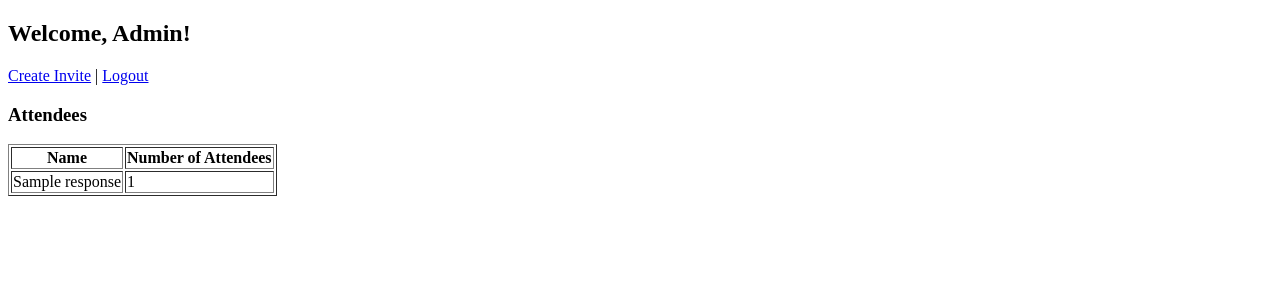
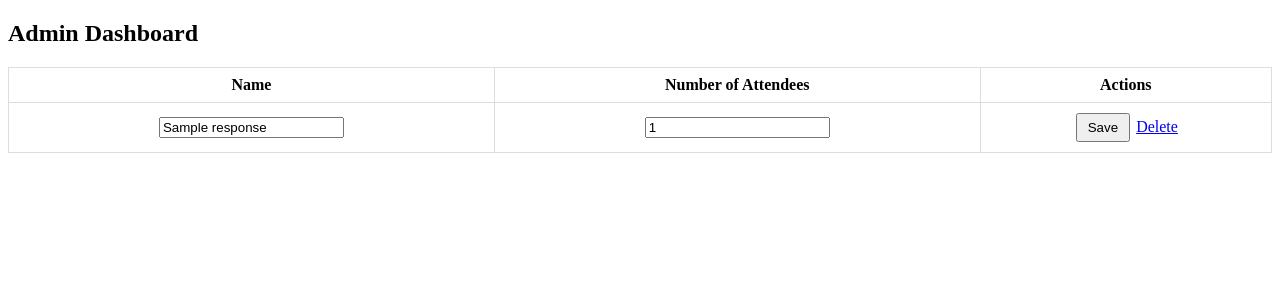
Before and after one commit to ekangpc/rsvp_app, a Flask app: page /admin_dashboard in a window 1280 px wide. Shown: the top 300 px of the page. Run offline with Flask 3, Linux system fonts and the light colour scheme; a user stored in the database is signed in; tables that the repository leaves empty hold one stand-in row (values such as "Sample post").

Commit message:
Add inline edit and delete functionality to admin dashboard2

```diff
--- a/templates/admin_dashboard.html
+++ b/templates/admin_dashboard.html
@@ -3,21 +3,48 @@
 <html>
 <head>
     <title>Admin Dashboard</title>
+    <style>
+        /* Optional styling for better table appearance */
+        table {
+            width: 100%;
+            border-collapse: collapse;
+        }
+        th, td {
+            padding: 8px;
+            text-align: center;
+            border: 1px solid #ddd;
+        }
+        button {
+            padding: 5px 10px;
+            margin: 2px;
+            cursor: pointer;
+        }
+    </style>
 </head>
 <body>
-    <h2>Welcome, Admin!</h2>
-    <a href="{{ url_for('create_invite') }}">Create Invite</a> |
-    <a href="{{ url_for('logout') }}">Logout</a>
-    <h3>Attendees</h3>
-    <table border="1">
+    <h2>Admin Dashboard</h2>
+    <table>
         <tr>
             <th>Name</th>
             <th>Number of Attendees</th>
+            <th>Actions</th>
         </tr>
         {% for attendee in attendees %}
         <tr>
-            <td>{{ attendee[0] }}</td>
-            <td>{{ attendee[1] }}</td>
+            <form method="POST" action="{{ url_for('update_attendee', id=attendee[2]) }}">
+                <td>
+                    <input type="text" name="name" value="{{ attendee[0] }}" required>
+                </td>
+                <td>
+                    <input type="number" name="number_of_attendees" value="{{ attendee[1] }}" required>
+                </td>
+                <td>
+                    <button type="submit">Save</button>
+                    <a href="{{ url_for('delete_attendee', id=attendee[2]) }}" onclick="return confirm('Are you sure you want to delete this entry?');">
+                        Delete
+                    </a>
+                </td>
+            </form>
         </tr>
         {% endfor %}
     </table>
```
Also changed, not shown: templates/admin_dashboard copy.html (added, +25 -0 lines).
